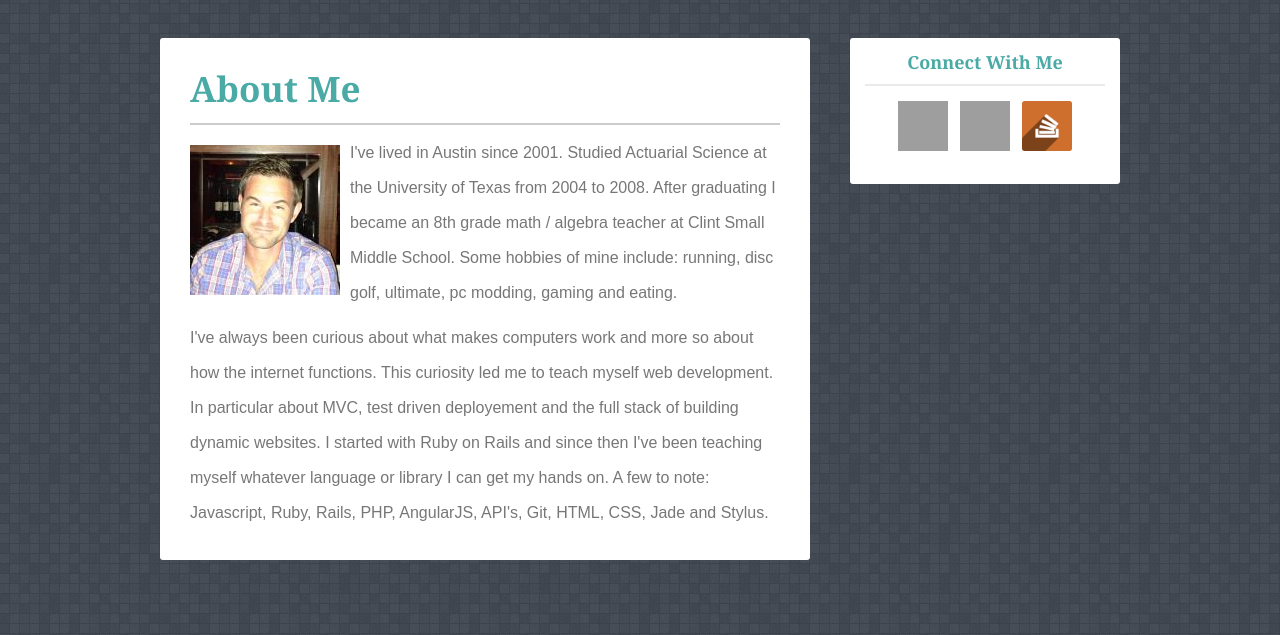
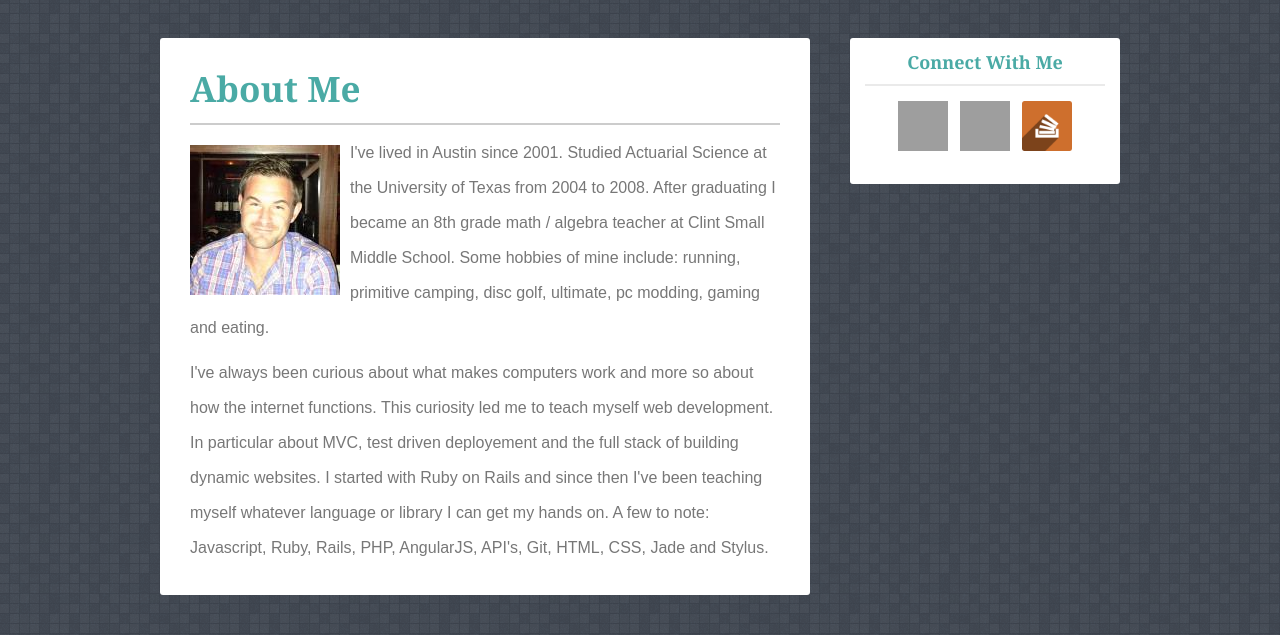
Before and after one commit to wkernan/Basic-Portfolio, a PHP site: page / in a window 1280 px wide. Shown: the part 57-692 px from the top of the page. Run offline with PHP 8.4, Linux system fonts and the light colour scheme; grey boxes are pictures that could not be loaded.

Commit message:
about me

```diff
--- a/assets/css/style.css
+++ b/assets/css/style.css
@@ -1,4 +1,4 @@
-/** Stick Footer **/
+/** Sticky Footer **/
 
 * {
 	margin: 0;
--- a/index.html
+++ b/index.html
@@ -25,7 +25,7 @@
 				<div class="about">
 					<header class="line-dark"><h2>About Me</h2></header>
 					<img src="assets/images/me.jpeg" alt="Bill Kernan">
-					<p>I've lived in Austin since 2001. Studied Actuarial Science at the University of Texas from 2004 to 2008. After graduating I became an 8th grade math / algebra teacher at Clint Small Middle School. Some hobbies of mine include: running, disc golf, ultimate, pc modding, gaming and eating.
+					<p>I've lived in Austin since 2001. Studied Actuarial Science at the University of Texas from 2004 to 2008. After graduating I became an 8th grade math / algebra teacher at Clint Small Middle School. Some hobbies of mine include: running, primitive camping, disc golf, ultimate, pc modding, gaming and eating.
 					</p>
 					<p>I've always been curious about what makes computers work and more so about how the internet functions. This curiosity led me to teach myself web development. In particular about MVC, test driven deployement and the full stack of building dynamic websites. I started with Ruby on Rails and since then I've been teaching myself whatever language or library I can get my hands on. A few to note: Javascript, Ruby, Rails, PHP, AngularJS, API's, Git, HTML, CSS, Jade and Stylus.
 					</p>
```
